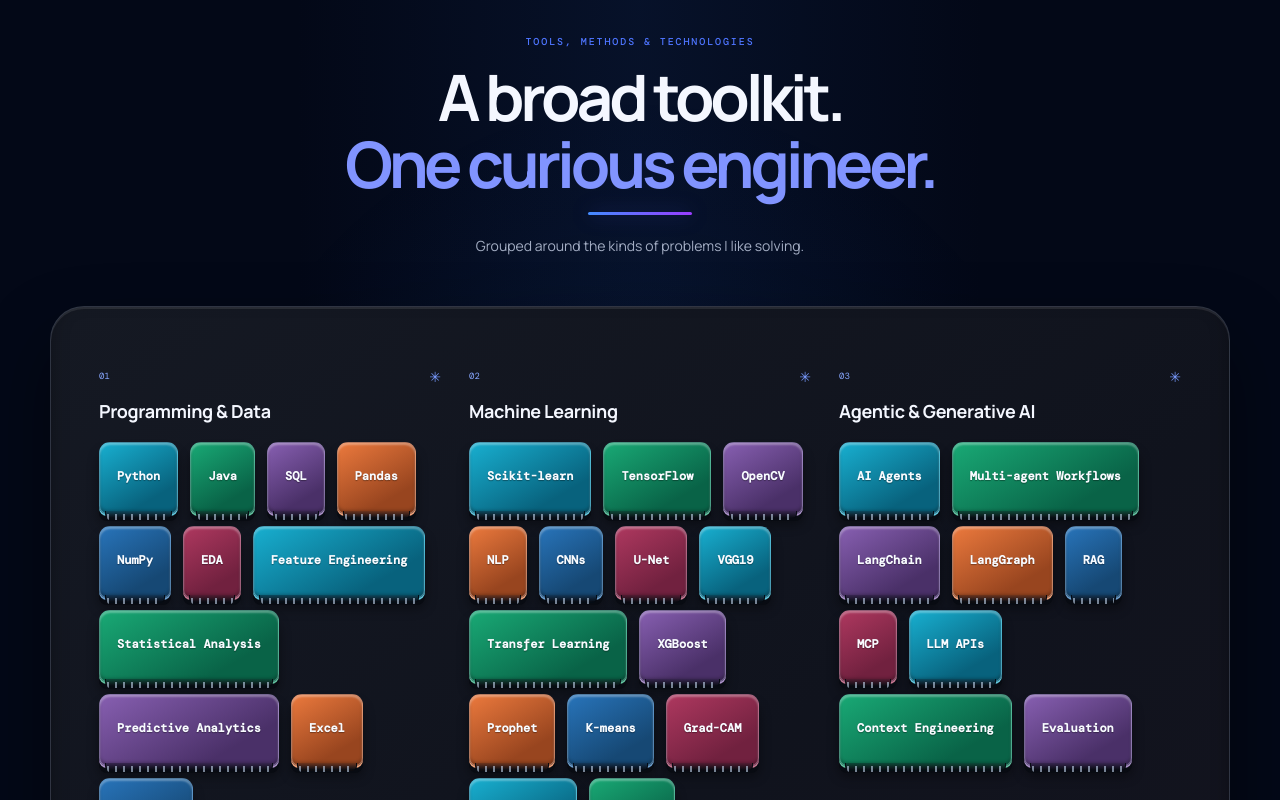
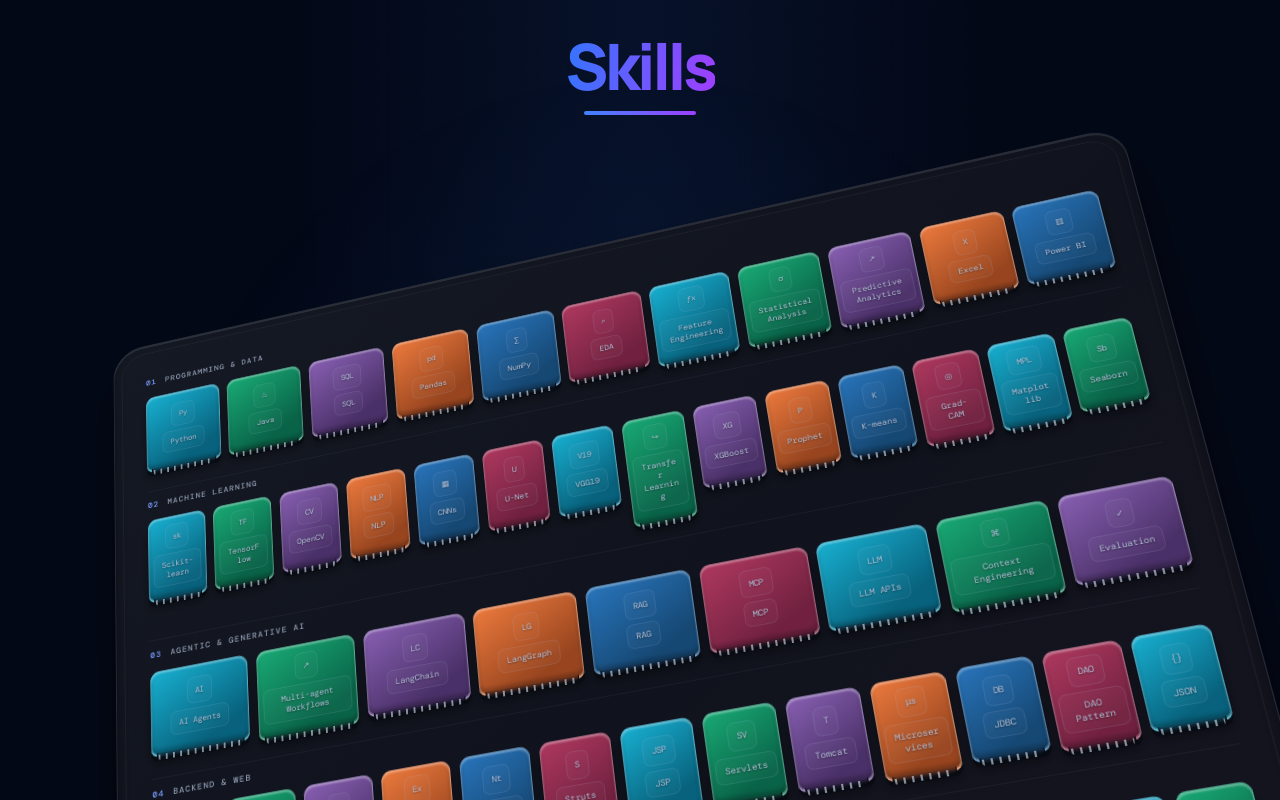
Before and after one commit to Mainaky/mainak-portfolio, a React (Create React App) app: page / in a window 1280 px wide. Shown: the part 1600-2400 px from the top of the page. Built offline with nearby package versions, Linux system fonts and the light colour scheme.

Commit message:
Build 3D keyboard skills showcase

```diff
--- a/src/App.jsx
+++ b/src/App.jsx
@@ -5,6 +5,19 @@
 
 const roles = ["AI/ML Engineer", "Data Scientist", "Agentic AI Builder"];
 let keyboardAudioContext;
+
+const skillMarks = {
+  Python: "Py", Java: "♨", SQL: "SQL", Pandas: "pd", NumPy: "∑", EDA: "⌕",
+  "Feature Engineering": "ƒx", "Statistical Analysis": "σ", "Predictive Analytics": "↗", Excel: "X", "Power BI": "▥",
+  "Scikit-learn": "sk", TensorFlow: "TF", OpenCV: "CV", NLP: "NLP", CNNs: "▦", "U-Net": "U", VGG19: "V19",
+  "Transfer Learning": "↪", XGBoost: "XG", Prophet: "P", "K-means": "K", "Grad-CAM": "◎", Matplotlib: "MPL", Seaborn: "Sb",
+  "AI Agents": "AI", "Multi-agent Workflows": "↗", LangChain: "LC", LangGraph: "LG", RAG: "RAG", MCP: "MCP",
+  "LLM APIs": "LLM", "Context Engineering": "⌘", Evaluation: "✓", FastAPI: "⚡", "REST APIs": "API", "Next.js": "N",
+  "Express.js": "Ex", NestJS: "Nt", Struts: "S", JSP: "JSP", Servlets: "SV", Tomcat: "T", Microservices: "μs",
+  JDBC: "DB", "DAO Pattern": "DAO", JSON: "{}", PostgreSQL: "PG", MySQL: "My", "Oracle DB": "O",
+  MongoDB: "M", Snowflake: "❄", "AWS EC2": "EC2", "AWS S3": "S3", "AWS Lambda": "λ", Docker: "▰", Jenkins: "J",
+  "CI/CD": "∞", HDFS: "H", Git: "⑂", GitHub: "GH",
+};
 
 function playKeySound() {
   const AudioContextClass = window.AudioContext || window.webkitAudioContext;
@@ -208,17 +221,13 @@
 
         <section id="skills" className="section section-anchor section-tinted section-skills">
           <div className="section-wrap">
-            <SectionHeading eyebrow="TOOLS, METHODS & TECHNOLOGIES" title={<>A broad toolkit.<br /><span>One curious engineer.</span></>} note="Grouped around the kinds of problems I like solving." />
+            <div className="skill-heading"><h2>Skills</h2></div>
             <div className="skill-stage">
-              <div className="keyboard-art" aria-hidden="true">
-                {["⌘", "Py", "JS", "λ", "AI", "◈", "SQL", "{}", "ML", "<>", "◉", "Go", "TS", "{}", "↗", "DB", "∑", "⌥", "☁", "▦", "⌘", "API", "∴", "Git", "◌", "✓", "∞", "npm", "R", "⎈", "Jv", "CSS", "↻", "ML", "⌂", "↗"].map((key, index) => <span className={`keyboard-key key-${index % 7}`} key={`${key}-${index}`}>{key}</span>)}
-              </div>
-              <div className="skill-grid">
+              <div className="skill-board" aria-label="Mechanical keyboard of my skills">
               {SKILL_GROUPS.map((group, index) => (
-                <article className="skill-card glass-card" key={group.title}>
-                  <div className="skill-card-top"><span className="skill-number">0{index + 1}</span><span className="skill-mark">✳</span></div>
-                  <h3>{group.title}</h3>
-                  <div className="skill-chips">{group.skills.map((skill) => (
+                <article className={`keyboard-row keyboard-row-${index + 1}`} key={group.title} aria-label={group.title}>
+                  <p className="keyboard-row-label"><span>0{index + 1}</span>{group.title}</p>
+                  <div className="skill-chips" style={{ "--skill-count": group.skills.length }}>{group.skills.map((skill) => (
                     <button
                       className="skill-key"
                       key={skill}
@@ -227,7 +236,8 @@
                       aria-label={`${skill}; play keyboard switch sound`}
                       type="button"
                     >
-                      {skill}
+                      <span className="skill-key-mark" aria-hidden="true">{skillMarks[skill] || skill.slice(0, 2)}</span>
+                      <span className="skill-key-label">{skill}</span>
                     </button>
                   ))}</div>
                 </article>
--- a/src/index.css
+++ b/src/index.css
@@ -606,3 +606,45 @@
 @media (max-width: 390px) {
   .skill-grid { grid-template-columns: 1fr; }
 }
+
+/* A single, tactile keyboard keeps every portfolio skill visible as a key. */
+.section-skills .section-wrap { width: min(1580px, calc(100% - 64px)); }
+.skill-heading { margin: 0 auto 38px; text-align: center; }
+.skill-heading h2 { position: relative; display: inline-block; margin: 0; padding-bottom: 17px; color: #4e6dff; background: linear-gradient(100deg, #3475ff, #a13eff); background-clip: text; -webkit-text-fill-color: transparent; font-size: clamp(2.8rem, 5.4vw, 4rem); font-weight: 800; line-height: 1; letter-spacing: -.055em; }
+.skill-heading h2::after { position: absolute; bottom: 0; left: 50%; width: 112px; height: 4px; border-radius: 9px; background: linear-gradient(90deg, #3f83ff, #9d3fff); content: ""; transform: translateX(-50%); }
+.section-skills .skill-stage { position: relative; isolation: isolate; padding: 26px clamp(22px, 3.2vw, 50px) 38px; overflow: visible; border: 0; border-radius: 0; background: transparent; box-shadow: none; perspective: 1700px; }
+.skill-board { position: relative; width: 100%; max-width: 1420px; margin: 0 auto; padding: 32px clamp(24px, 3vw, 44px) 38px; border: 1px solid rgba(113, 130, 162, .2); border-radius: 35px; background: linear-gradient(145deg, #151923, #10131d 54%, #15141f); box-shadow: 0 20px 0 #090c14, 0 30px 52px rgba(0, 0, 0, .58), inset 0 2px 0 rgba(255, 255, 255, .1), inset 0 -7px 13px rgba(0, 0, 0, .35); transform: rotateX(20deg) rotateY(-12deg) rotateZ(-7deg); transform-style: preserve-3d; }
+.skill-board::before { position: absolute; inset: 9px; border: 1px solid rgba(174, 188, 214, .055); border-radius: 28px; content: ""; pointer-events: none; }
+.keyboard-row { position: relative; z-index: 1; margin: 0; padding: 11px 0 17px; }
+.keyboard-row + .keyboard-row { margin-top: 4px; border-top: 1px solid rgba(158, 175, 205, .055); }
+.keyboard-row-label { display: flex; align-items: center; gap: 10px; margin: 0 0 12px; color: #8f9bb2; font: 500 9px/1.3 var(--mono); letter-spacing: .13em; text-transform: uppercase; }
+.keyboard-row-label span { color: #779cff; }
+.skill-chips { display: grid; grid-template-columns: repeat(var(--skill-count), minmax(0, 1fr)); align-items: start; gap: clamp(6px, .75vw, 12px); }
+.skill-chips .skill-key { position: relative; z-index: 1; min-width: 0; min-height: 92px; padding: 9px 5px 13px; display: flex; flex-direction: column; align-items: center; justify-content: center; gap: 5px; appearance: none; cursor: pointer; border: 1px solid rgba(239, 246, 255, .25); border-radius: 11px 11px 8px 8px; color: #fff; background: linear-gradient(150deg, var(--key-top), var(--key-bottom) 78%); box-shadow: 0 2px 0 color-mix(in srgb, var(--key-top), white 35%), 0 7px 0 #080b12, 0 10px 12px rgba(0, 0, 0, .42), inset 0 2px 2px rgba(255, 255, 255, .32), inset 0 -4px 4px rgba(0, 0, 0, .24); text-shadow: 0 1px 2px rgba(0, 0, 0, .42); transition: transform .12s ease, filter .15s ease, box-shadow .12s ease; }
+.skill-chips .skill-key::before { position: absolute; right: 5px; bottom: -6px; left: 5px; z-index: -1; height: 7px; border: 1px solid rgba(5, 8, 14, .9); border-top: 0; border-radius: 0 0 4px 4px; background: linear-gradient(180deg, color-mix(in srgb, var(--key-bottom), #080b12 25%), #080b12); content: ""; }
+.skill-chips .skill-key::after { position: absolute; right: 7px; bottom: -7px; left: 7px; height: 6px; border-radius: 0 0 3px 3px; background: repeating-linear-gradient(90deg, rgba(223, 237, 255, .58) 0 2px, transparent 2px 8px); content: ""; }
+.skill-key-mark { min-height: 29px; display: grid; place-items: center; color: rgba(255, 255, 255, .94); font: 800 clamp(13px, 1.15vw, 19px)/1 var(--sans); letter-spacing: -.07em; text-shadow: 0 1px 2px rgba(0, 0, 0, .35); }
+.skill-key-label { max-width: 100%; color: rgba(255, 255, 255, .96); font: 800 clamp(7px, .58vw, 9px)/1.15 var(--mono); letter-spacing: -.025em; overflow-wrap: anywhere; text-align: center; }
+.skill-chips .skill-key:nth-child(6n + 1) { --key-top: #18afd0; --key-bottom: #08627d; }
+.skill-chips .skill-key:nth-child(6n + 2) { --key-top: #19a975; --key-bottom: #096347; }
+.skill-chips .skill-key:nth-child(6n + 3) { --key-top: #875fb1; --key-bottom: #4a3068; }
+.skill-chips .skill-key:nth-child(6n + 4) { --key-top: #eb793d; --key-bottom: #98451f; }
+.skill-chips .skill-key:nth-child(6n + 5) { --key-top: #2874ba; --key-bottom: #164874; }
+.skill-chips .skill-key:nth-child(6n) { --key-top: #ae385f; --key-bottom: #71213f; }
+.skill-chips .skill-key:hover { z-index: 2; filter: brightness(1.18); transform: translateY(-4px); }
+.skill-chips .skill-key:active { box-shadow: 0 1px 0 color-mix(in srgb, var(--key-top), white 28%), 0 2px 0 #080b12, 0 3px 5px rgba(0, 0, 0, .34), inset 0 1px 2px rgba(255, 255, 255, .17); transform: translateY(5px); }
+.skill-chips .skill-key:focus-visible { outline: 2px solid #d0e5ff; outline-offset: 3px; }
+@media (max-width: 1000px) { .skill-board { transform: rotateX(8deg) rotateY(-5deg) rotateZ(-1deg); } }
+@media (max-width: 760px) {
+  .section-skills .section-wrap { width: min(100% - 36px, 640px); }
+  .skill-heading { margin-bottom: 26px; }
+  .section-skills .skill-stage { padding: 12px 0 20px; }
+  .skill-board { padding: 23px 17px 28px; border-radius: 25px; transform: none; }
+  .keyboard-row { padding: 9px 0 15px; }
+  .keyboard-row-label { margin-bottom: 11px; font-size: 8px; }
+  .skill-chips { grid-template-columns: repeat(auto-fit, minmax(72px, 1fr)); gap: 9px 7px; }
+  .skill-chips .skill-key { min-height: 80px; padding: 8px 4px 12px; }
+  .skill-key-mark { min-height: 24px; font-size: 16px; }
+  .skill-key-label { font-size: 8px; }
+}
+@media (prefers-reduced-motion: reduce) { .skill-board { transform: none; } }
```
